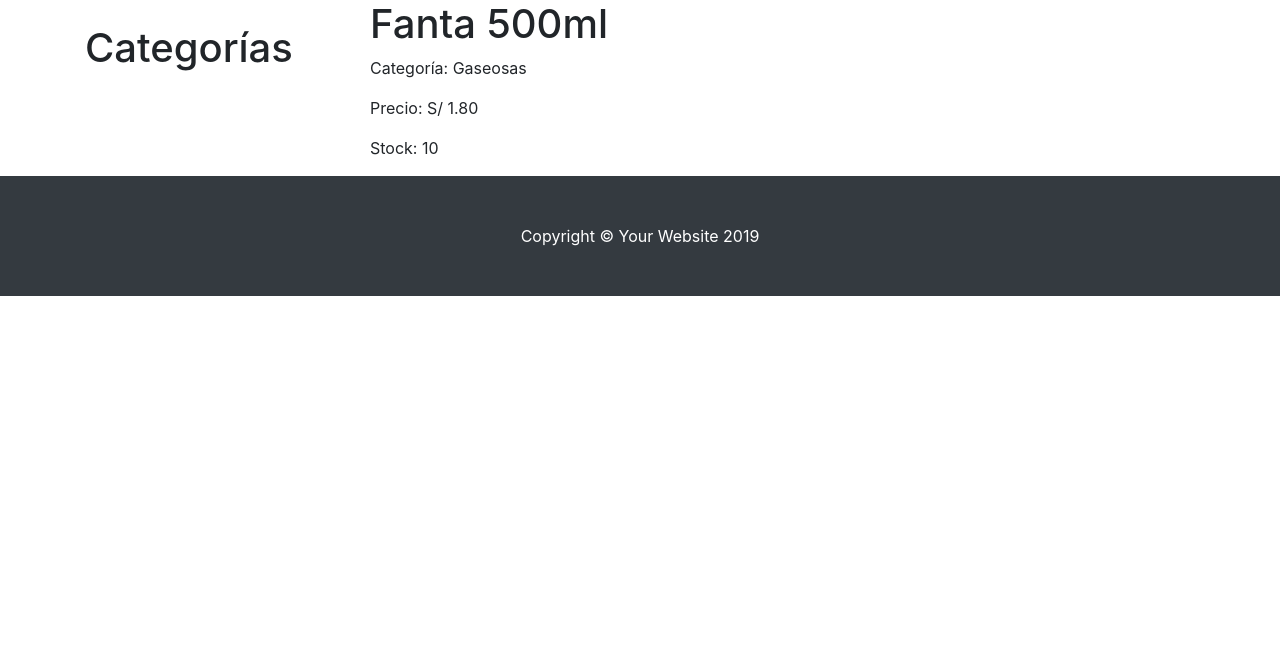
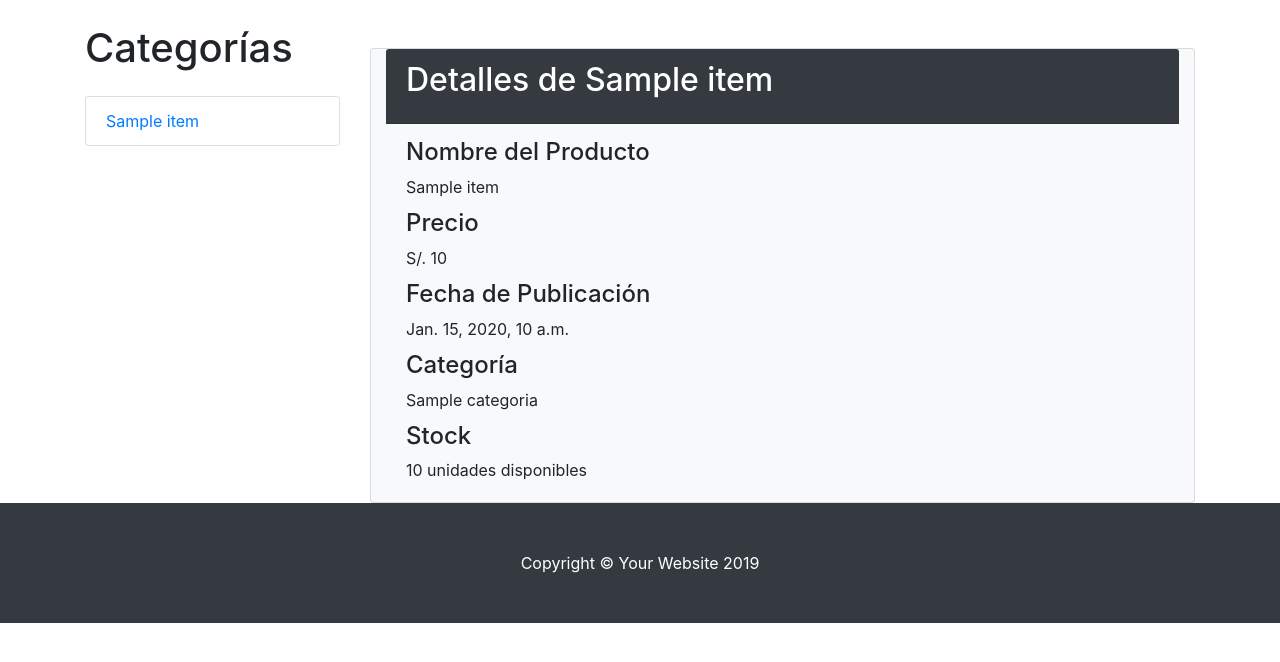
Before and after one commit to anyelinash/dae06, a Django app: page /tienda/producto/1/ in a window 1280 px wide. Shown: the part 56-718 px from the top of the page. Run offline with Django 3.2, Linux system fonts and the light colour scheme; data comes from the database, SQL or seed files in the repository; a database or web service that is not in the repository returns one stand-in record (values such as "Sample title"); data that the repository does not hold is empty; some libraries are stand-ins or nearby versions.

Commit message:
tarea lab08 terminado

```diff
--- a/lab06/settings.py
+++ b/lab06/settings.py
@@ -31,6 +31,7 @@ ALLOWED_HOSTS = []
 # Application definition
 
 INSTALLED_APPS = [
+    'rest_framework', #lab08
     'tienda.apps.TiendaConfig',
     'django.contrib.admin',
     'django.contrib.auth',
--- a/tienda/templates/producto.html
+++ b/tienda/templates/producto.html
@@ -1,7 +1,54 @@
 {% extends "layout.html" %}
+{% block categorias  %}
+{% for categoria in category_list %}
+        <a href="/tienda/categorias/{{ categoria.id }}" class="list-group-item">{{ categoria.nombre }}</a>
+    {% endfor%}
+{% endblock %}
 {% block content %}
-<h1>{{ producto.nombre }}</h1>
-<p> Categoría: {{ producto.categoria }}</p>
-<p> Precio: S/ {{ producto.precio }}</p>
-<p> Stock: {{ producto.stock }}</p>
+{% load static %}
+<!DOCTYPE html>
+<html lang="en">
+<head>
+    <meta charset="UTF-8">
+    <title>Tienda de Compras</title>
+    <meta name="viewport" content="width=device-width, initial-scale=1.0">
+    <link href="{% static 'vendor/bootstrap/css/bootstrap.min.css' %}" rel="stylesheet">
+
+</head>
+<body>
+    <div class="container mt-5 card bg-light shadow-lg">
+        <div class="card-header bg-dark text-white">
+            <h2 class="card-title">Detalles de {{ producto.nombre }}</h2>
+        </div>
+        <div class="card-body">
+            <div class="row">
+
+                <div class="col-md-6">
+                    <h4 class="card-subtitle mb-2">Nombre del Producto</h4>
+                    <p class="card-text">{{ producto.nombre }}</p>
+
+                    <h4 class="card-subtitle mb-2">Precio</h4>
+                    <p class="card-text">S/. {{ producto.precio }}</p>
+
+                    <h4 class="card-subtitle mb-2">Fecha de Publicación</h4>
+                    <p class="card-text">{{ producto.pub_date }}</p>
+
+                    <h4 class="card-subtitle mb-2">Categoría</h4>
+                    <p class="card-text">{{ producto.categoria.nombre }}</p>
+
+                    <h4 class="card-subtitle mb-2">Stock</h4>
+                    <p class="card-text"> {{ producto.stock }} unidades disponibles</p>
+
+                </div>
+            </div>
+        </div>
+    </div>
+
+
+    <script src="{% static 'vendor/bootstrap/js/bootstrap.bundle.min.js' %}"></script>
+    <script src="{% static 'vendor/jquery/jquery.min.js' %}"></script>
+
+</body>
+</html>
+
 {% endblock %}
--- a/tienda/urls.py
+++ b/tienda/urls.py
@@ -1,8 +1,15 @@
 from django.urls import path
 from . import views
 app_name = 'tienda'
+
 urlpatterns = [
     path('', views.index, name='index'),
-    path('producto/<int:producto_id>/', views.producto, name='producto'),
-    path('categorias/<int:categoria_id>/', views.listado_categoria, name='listado_categoria'),
+    #lab08
+    path('producto', views.ProductoView.as_view(), name='productos'),
+    path('producto/<int:producto_id>/', views.producto),
+    path('categorias/<int:categoria_id>/', views.ProductoDetailView.as_view()),
+    path('categoria',views.CategoriaView.as_view()),
+    path('productos/<int:producto_id>/',views.producto,name='producto'),
+    path('categoria/<int:categoria_id>/',views.ProductosxCategoriaView.as_view(),name='categoria'),
+    path('categorias/<int:categoria_id>/',views.categoria,name='categorias')
 ]
--- a/tienda/views.py
+++ b/tienda/views.py
@@ -1,26 +1,80 @@
 from django.shortcuts import get_object_or_404, render
 from .models import Producto
 from .models import Categoria
+from rest_framework.views import APIView
+from rest_framework.response import Response
+import requests
+from django.http import HttpResponse
+from .serializer import ProductoSerializer, CategoriaSerializer
 
 # Create your views here.
+class IndexView(APIView):
+
+    def get(self,request):
+        context = {'mensaje':'servidor activo'}
+        return Response(context)
+
+class ProductoView(APIView):
+
+    def get(self,request):
+        dataSeries = Producto.objects.all()
+        prodSeries = ProductoSerializer(dataSeries,many=True)
+        return Response(prodSeries.data)
+
+class ProductoDetailView(APIView):
+
+    def get(self,request,producto_id):
+        dataSerie = Producto.objects.get(pk=producto_id)
+        prodSerie = ProductoSerializer(dataSerie)
+        return Response(prodSerie.data)
+
+    def put(self,request,producto_id):
+        dataSerie = Producto.objects.get(pk=producto_id)
+        prodSerie = ProductoSerializer(dataSerie,data=request.data)
+        prodSerie.is_valid(raise_exception=True)
+        prodSerie.save()
+        return Response(prodSerie.data)
+
+    def delete(self,request,producto_id):
+        dataSerie = Producto.objects.get(pk=producto_id)
+        prodSerie = ProductoSerializer(dataSerie)
+        dataSerie.delete()
+        return Response(prodSerie.data)
+
+class ProductosxCategoriaView(APIView):
+    def get(self,request,categoria_id):
+        categoria = get_object_or_404(Categoria, pk=categoria_id)
+        products = Producto.objects.filter(categoria=categoria).order_by('nombre')
+        products_data = [ProductoSerializer(product).data for product in products]
+        return Response(products_data)
+class CategoriaView(APIView):
+
+    def get(self,request):
+        dataSeries = Categoria.objects.all()
+        catSeries = CategoriaSerializer(dataSeries,many=True)
+        return Response(catSeries.data)
+
 def index(request):
-    product_list = Producto.objects.order_by('nombre')[:6]
-    categories = Categoria.objects.all()
-    context = {'product_list': product_list, 'categories': categories}
-    return render(request, 'index.html', context)
+    api_url_producto = 'http://127.0.0.1:8000/tienda/producto'
+    api_url_categoria = 'http://127.0.0.1:8000/tienda/categoria'
+    responseProducto = requests.get(api_url_producto)
+    responseCategoria = requests.get(api_url_categoria)
+    product_list = responseProducto.json()
+    categorias = responseCategoria.json()
+    context = {'product_list':product_list, 'category_list': categorias}
+    return render(request,'index.html',context)
 
 def producto(request, producto_id):
-    producto = get_object_or_404(Producto, pk=producto_id)
-    return render(request, 'producto.html', {'producto': producto})
+    api_url_categoria = 'http://127.0.0.1:8000/tienda/categoria'
+    api_url_producto = f'http://127.0.0.1:8000/tienda/producto/{producto_id}'
+    responseProducto = requests.get(api_url_producto)
+    responseCategoria = requests.get(api_url_categoria)
+    categorias = responseCategoria.json()
+    producto = responseProducto.json()
+    return render(request,'producto.html', {'producto': producto,'category_list': categorias})
 
 def categoria(request, categoria_id):
-    categoria = get_object_or_404(Categoria, pk=categoria_id)
-    productos = Producto.objects.filter(categoria=categoria)
-    context = {'categoria': categoria, 'productos': productos}
-    return render(request, 'categoria.html', context)
-
-def listado_categoria(request, categoria_id):
-    categoria = Categoria.objects.get(pk=categoria_id)
-    productos = Producto.objects.filter(categoria=categoria)
-    context = {'categoria': categoria, 'productos': productos}
-    return render(request, 'listado.html', context)
+    api_url_categoria = 'http://127.0.0.1:8000/tienda/categoria/{categoria_id}'
+    responseCategoria = requests.get(api_url_categoria)
+    product_list = responseCategoria.json()
+    return render(request,'categoria.html', {'product_list': product_list})
```
Also changed, not shown: tienda/serializer.py (added, +13 -0 lines), tienda/templates/index.html (+17 -8 lines).
